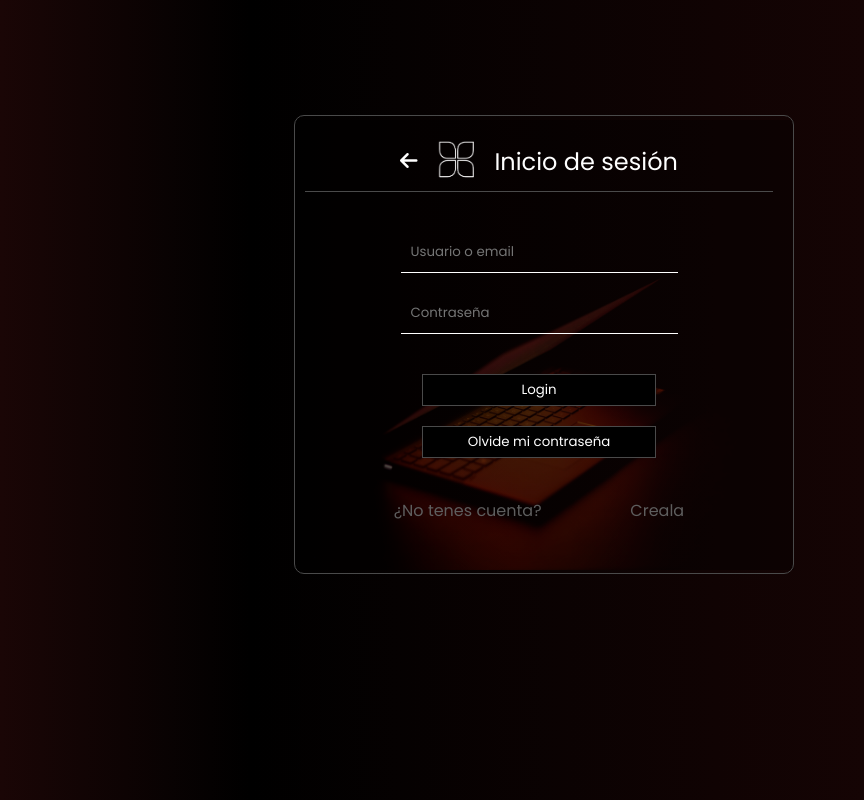
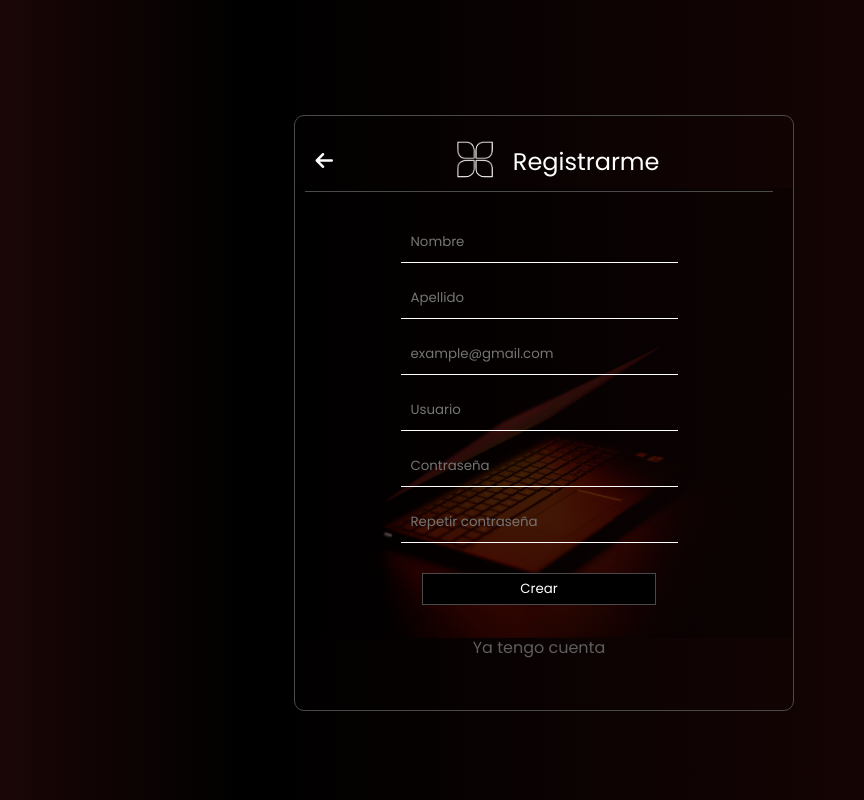
Before and after one commit to jeregiampieri/JG-TECH-Registro, a plain HTML site: page index.html in a window 1280 px wide. Shown: the whole page, without its empty margins (96-960 px from the left). Drawn offline with Linux system fonts and the light colour scheme.

Commit message:
actualizaciones

```diff
--- a/index.html
+++ b/index.html
@@ -3,37 +3,38 @@
 <head>
     <meta charset="UTF-8">
     <meta name="viewport" content="width=device-width, initial-scale=1.0">
-    <title>Inicio de sesión</title>
+    <title>Registro</title>
     <link rel="apple-touch-icon" sizes="180x180" href="./fav-icons/apple-touch-icon.png">
     <link rel="icon" type="image/png" sizes="32x32" href="./fav-icons/favicon-32x32.png">
     <link rel="icon" type="image/png" sizes="16x16" href="./fav-icons/favicon-16x16.png">
-    <link rel="manifest" href="/site.webmanifest">
+    <link rel="manifest" href="./fav-icons/site.webmanifest">
     <link href="https://fonts.googleapis.com/css2?family=Monoton&display=swap" rel="stylesheet">
     <link rel="stylesheet" href="style.css">
     <link rel="stylesheet" href="https://cdnjs.cloudflare.com/ajax/libs/font-awesome/6.7.2/css/all.min.css" integrity="sha512-Evv84Mr4kqVGRNSgIGL/F/aIDqQb7xQ2vcrdIwxfjThSH8CSR7PBEakCr51Ck+w+/U6swU2Im1vVX0SVk9ABhg==" crossorigin="anonymous" referrerpolicy="no-referrer" />
 </head>
 <body>
     <main>
-
         <section id="inicio-sesion">
             <img src="./img/imagen-PC.jpg" alt="Imagen de PC" class="imagen">
             <div class="contenedor-inicio-sesion">
                 <div class="inicio-sesion-titulo">
                     <i class="fa-solid fa-arrow-left icono"></i>
                     <img src="./img/logoSolo.png" alt="Logo de JG-TECH">
-                    <h2>Inicio de sesión</h2>
+                    <h2>Registrarme</h2>
                 </div>
                 <div class="inicio-sesion-info">
-                    <input type="text" placeholder="Usuario o email">
+                    <input type="text" placeholder="Nombre">
+                    <input type="text" placeholder="Apellido">
+                    <input type="email" placeholder="example@gmail.com">
+                    <input type="text" placeholder="Usuario">
                     <input type="password" placeholder="Contraseña">
+                    <input type="password" placeholder="Repetir contraseña">
                 </div>
                 <div class="inicio-sesion-botones">
-                    <button class="boton-login">Login</button>
-                    <button class="boton-contraseña">Olvide mi contraseña</button>
+                    <button class="boton-login">Crear</button>
                 </div>
                 <div class="inicio-sesion-crear-cuenta">
-                    <p>¿No tenes cuenta?</p>
-                    <p>Creala</p>
+                    <p>Ya tengo cuenta</p>
                 </div>
             </div>
         </section>
--- a/style.css
+++ b/style.css
@@ -23,6 +23,7 @@ body {
     width: 100%;
     justify-content: center;
     align-items: center;
+    margin-bottom: 5%;
 }
 
 .imagen{
@@ -40,7 +41,7 @@ body {
     flex-direction: column;
     width: 40%;
     padding: 20px 20px 50px 10px;
-    gap: 40px;
+    gap: 30px;
     border: 1px solid rgb(74, 74, 74);
     border-radius: 10px;
     width: 500px;
@@ -52,14 +53,11 @@ body {
 }
 
 .icono{
+    position: relative;
+    right: 22%;
     color: white;
     font-size: 20px;
     cursor: pointer;
-}
-
-.icono-usuario{
-    color: white;
-    font-size: 40px;
 }
 
 .inicio-sesion-titulo{
@@ -86,17 +84,16 @@ body {
     flex-direction: column;
     justify-content: center;
     align-items: center;
-    gap: 20px;
+    gap: 15px;
 }
 
 .inicio-sesion-info input{
     padding: 10px;
     background-color: transparent;
-    border-top: none;
-    border-left: none;
-    border-right: none;
+    border: none;
     border-bottom: 1px solid white;
     color: white;
+    outline: none;
 }
 
 .inicio-sesion-botones{
```
Also changed, not shown: fav-icons/android-chrome-192x192.png (renamed from fav-icon/android-chrome-192x192.png), fav-icons/android-chrome-512x512.png (renamed from fav-icon/android-chrome-512x512.png), fav-icons/apple-touch-icon.png (renamed from fav-icon/apple-touch-icon.png), fav-icons/favicon-16x16.png (renamed from fav-icon/favicon-16x16.png), fav-icons/favicon-32x32.png (renamed from fav-icon/favicon-32x32.png), fav-icons/favicon.ico (renamed from fav-icon/favicon.ico), fav-icons/site.webmanifest (renamed from fav-icon/site.webmanifest).
